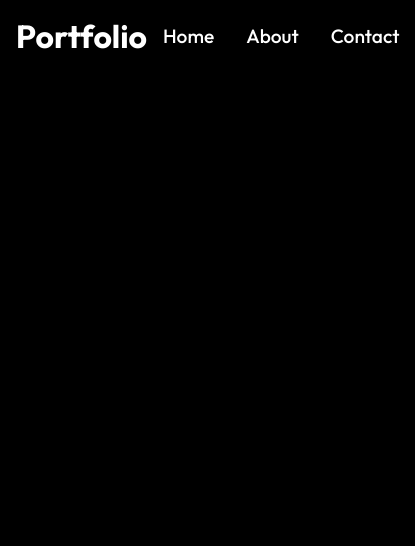
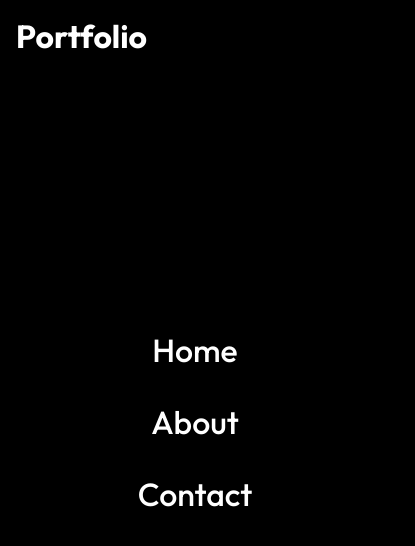
Before and after one commit to anneliedorsell/Portfolio, a React (Create React App) app: page / in a window 390 px wide. Shown: the top 546 px of the page, 415 px wide, since content can reach past the window. Built offline with nearby package versions, Linux system fonts and the light colour scheme.

Commit message:
styling navbar with hamburger menu

```diff
--- a/src/components/NavbarStyles.css
+++ b/src/components/NavbarStyles.css
@@ -16,3 +16,26 @@
     font-size: 1.2rem;
     font-weight: 500;
 }
+
+@media screen and (max-width: 1040px) {
+    .nav-menu {
+        flex-direction: column;
+        justify-content: center;
+        align-items: center;
+        width: 100%;
+        height: 100vh;
+        background-color: rgba(0, 0, 0, 0.9);
+        position: absolute;
+        top: 0;
+        left: 0;
+        z-index: -3;
+    }
+
+    .nav-menu li {
+        padding: 1rem 0;
+    }
+
+    .nav-menu li a {
+        font-size: 2rem;
+    }
+}
```
